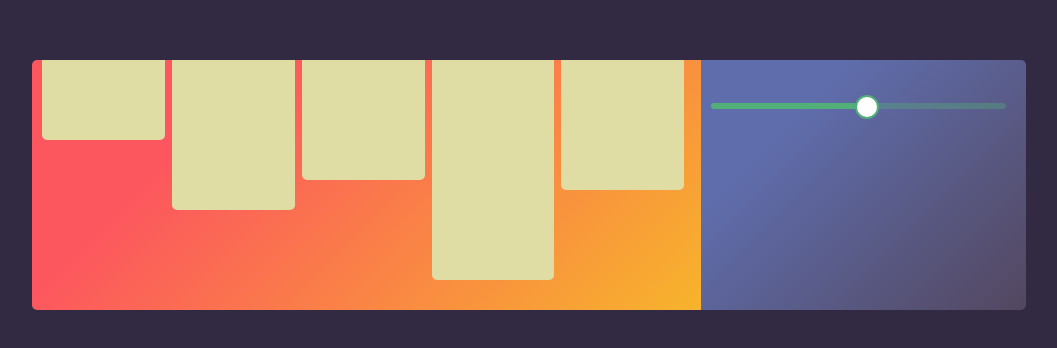
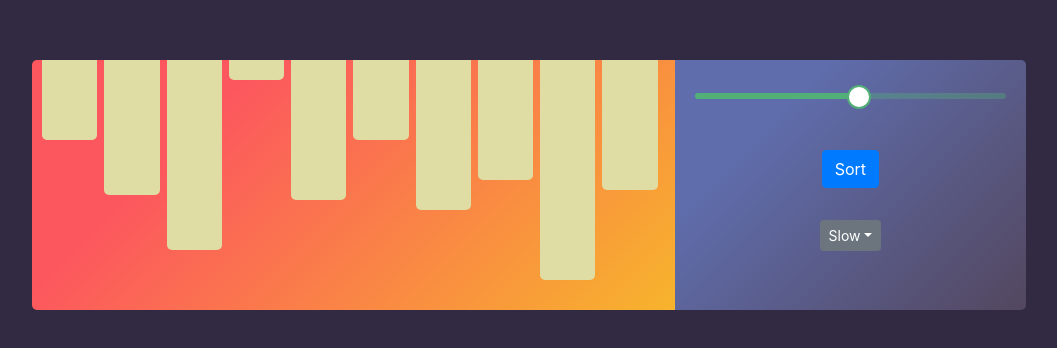
Before and after one commit to RishabhVerma0987/visualsorting, a React (Create React App) app: page / in a window 1280 px wide. Shown: the part 132-480 px from the top of the page, without its empty margins (111-1168 px from the left). Built offline with nearby package versions, Linux system fonts and the light colour scheme.

Commit message:
bubblr sorting done

```diff
--- a/src/App.css
+++ b/src/App.css
@@ -23,14 +23,28 @@
   flex: 1;
   background-color: #463657;
   background-image: linear-gradient(315deg, #53475f 0%, #5f6dac 74%);
-
+  display: flex;
   height: 100%;
   border-top-right-radius: 5px;
   border-bottom-right-radius: 5px;
+  flex-direction: column;
+  padding: 20px;
+}
+.container2 .row1 {
+  flex: 1;
+}
+.container2 .row2 {
+  flex: 1;
+  margin: 0 auto;
+}
+.container2 .row3 {
+  flex: 1;
+  margin: 0 auto;
 }
 
-.container2 .row {
-  margin-left: 10px;
-  margin-top: 30px;
-  margin-right: 20px;
+.container2 .row3 .dropdown-item {
+  font-size: 10px;
 }
+.container2 .row3 .dropdown-menu {
+  background-color: #dea8e6;
+}
--- a/src/App.js
+++ b/src/App.js
@@ -3,16 +3,40 @@ import "./App.css";
 import PrettoSlider from "./components/pretto";
 class App extends React.Component {
   state = {
-    heights: [130, 220, 120, 150, 80],
-    numberOfElements: 30
+    heightOfBars: [
+      { height: 130, isActive: false },
+      { height: 220, isActive: false },
+      { height: 120, isActive: false },
+      { height: 150, isActive: false },
+      { height: 80, isActive: false },
+      { height: 140, isActive: false },
+      { height: 20, isActive: false },
+      { height: 190, isActive: false },
+      { height: 135, isActive: false },
+      { height: 80, isActive: false }
+    ],
+    numberOfElements: 30,
+    delay: 80
   };
+
   handleChange = (event, newValue) => {
     this.setState({ numberOfElements: newValue });
     this.addelementsTolist();
   };
 
-  divStyle = height => {
+  divStyle = (height, isActive) => {
     var h = height.toString() + "px";
+    if (isActive) {
+      return {
+        backgroundColor: "red",
+        borderBottomLeftRadius: "5px",
+        borderBottomRightRadius: "5px",
+        height: h,
+        fontSize: "8px",
+        marginRight: "7px",
+        flex: 1
+      };
+    }
     return {
       backgroundColor: "#e0dda4",
       borderBottomLeftRadius: "5px",
@@ -27,11 +51,14 @@ class App extends React.Component {
   addBars = () => {
     var barsList = [];
 
-    for (let i = 0; i < this.state.heights.length; i++) {
+    for (let i = 0; i < this.state.heightOfBars.length; i++) {
       barsList.push(
         <div
           className="bar"
-          style={this.divStyle(this.state.heights[i])}
+          style={this.divStyle(
+            this.state.heightOfBars[i]["height"],
+            this.state.heightOfBars[i]["isActive"]
+          )}
           key={i}
         ></div>
       );
@@ -52,22 +79,66 @@ class App extends React.Component {
     var elementList = [];
     while (i < this.state.numberOfElements) {
       element = this.getRandomInt(10, 230);
-      elementList.push(element);
+      elementList.push({ height: element, isActive: false });
       i = i + 1;
     }
     this.setState({
-      heights: elementList
+      heightOfBars: elementList
     });
   };
 
+  changeColor = (newHeightOfBars, index, ans) => {
+    newHeightOfBars[index]["isActive"] = ans;
+    console.log(newHeightOfBars);
+  };
+
+  revertColorsBack = () => {
+    var list = this.state.heightOfBars;
+    for (var i = 0; i < list.length; i++) {
+      list[i]["isActive"] = false;
+    }
+    this.setState({
+      heightsOfBars: list
+    });
+  };
+
+  bubbleSort = async () => {
+    var items = this.state.heightOfBars;
+    var length = items.length;
+
+    var newHeightOfBars = this.state.heightOfBars;
+    for (var i = 0; i < length; i++) {
+      for (var j = 0; j < length - i - 1; j++) {
+        if (items[j]["height"] > items[j + 1]["height"]) {
+          this.changeColor(newHeightOfBars, j, true);
+          var tmp = items[j];
+          items[j] = items[j + 1];
+          items[j + 1] = tmp;
+        }
+        await this.timeout(this.state.delay);
+        this.changeColor(newHeightOfBars, j, false);
+        await this.timeout(this.state.delay);
+
+        this.setState({
+          heightsOfBars: items
+        });
+      }
+    }
+    this.revertColorsBack();
+  };
+  timeout = ms => {
+    return new Promise(resolve => setTimeout(resolve, ms));
+  };
+  sleep = async () => {
+    await this.timeout(1000);
+  };
+
   render() {
-    console.log(this.state.numberOfElements);
-    console.log(this.state.heights);
     return (
       <div className="container-fluid">
         <div className="container1">{this.addBars()}</div>
         <div className="container2">
-          <div className="row">
+          <div className="row1">
             <PrettoSlider
               valueLabelDisplay="auto"
               aria-label="pretto slider"
@@ -77,6 +148,29 @@ class App extends React.Component {
               onChange={this.handleChange}
             />
           </div>
+          <div className="row2">
+            <div className="btn btn-primary" onClick={this.bubbleSort}>
+              Sort
+            </div>
+          </div>
+          <div className="row3">
+            <div class="btn-group">
+              <button
+                class="btn btn-secondary btn-sm dropdown-toggle"
+                type="button"
+                data-toggle="dropdown"
+                aria-haspopup="true"
+                aria-expanded="false"
+              >
+                Slow
+              </button>
+              <div class="dropdown-menu">
+                <a class="dropdown-item">Medium</a>
+                <a class="dropdown-item">Fast</a>
+                <a class="dropdown-item">Very Fast</a>
+              </div>
+            </div>
+          </div>
         </div>
       </div>
     );
```
